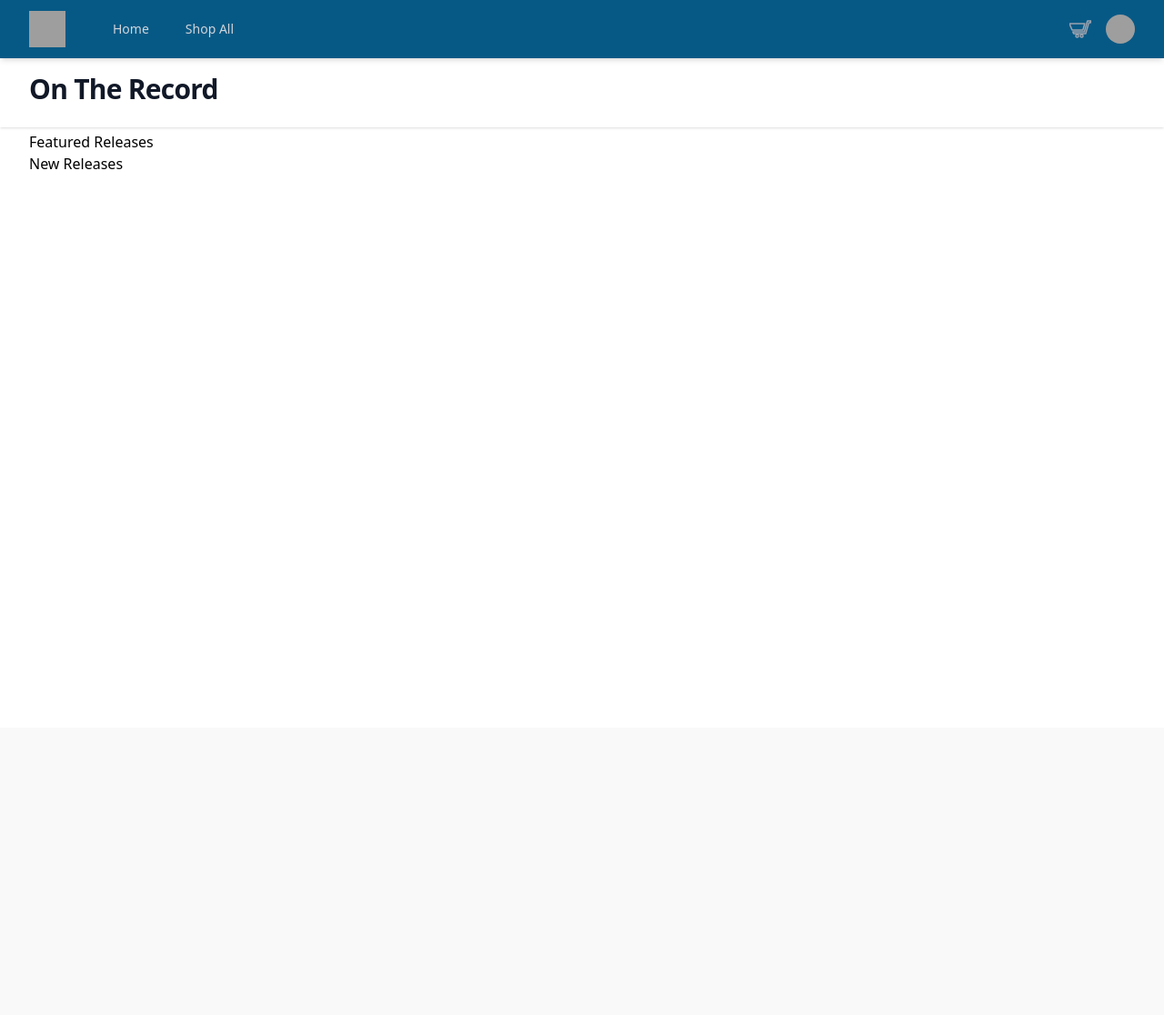
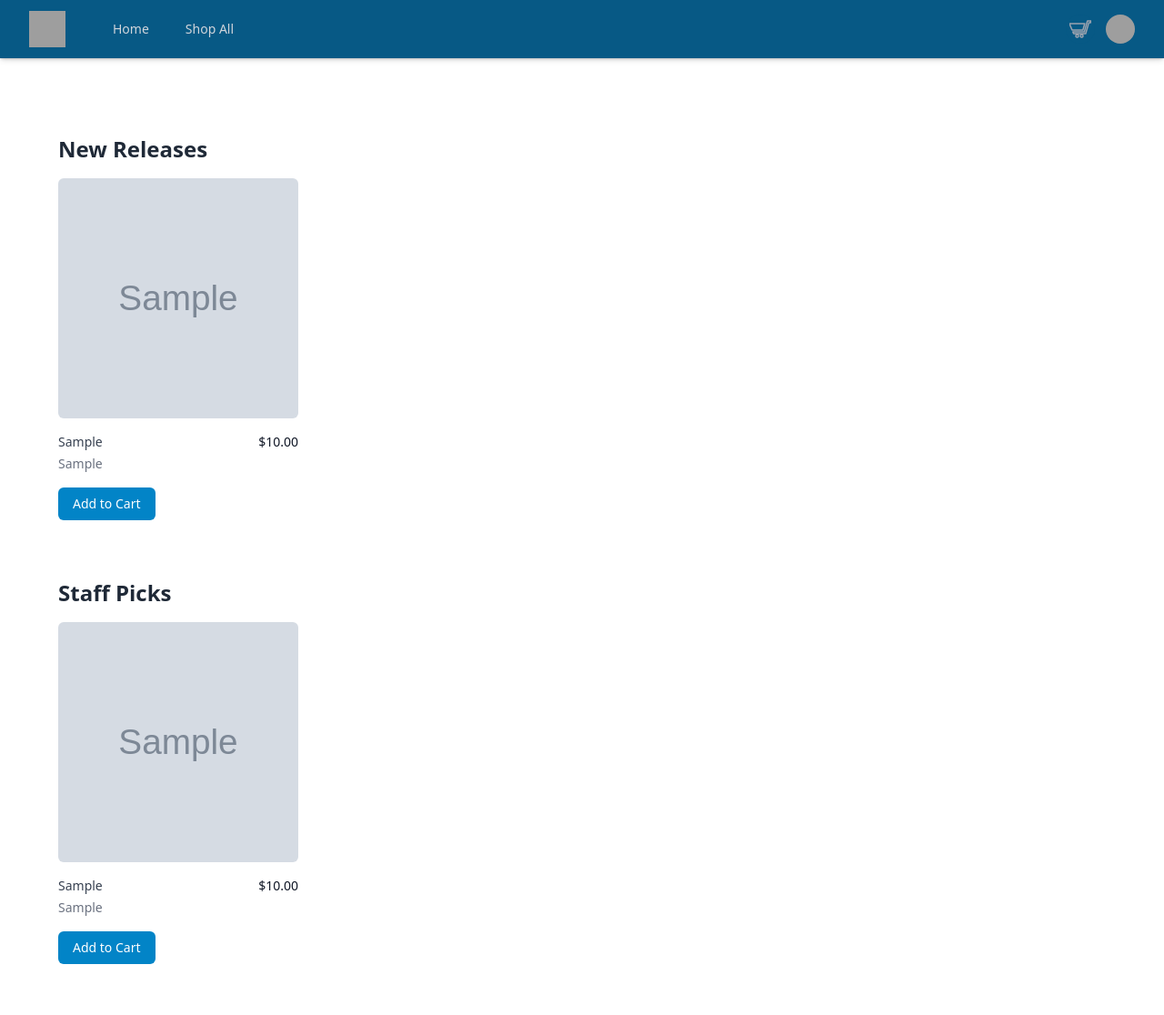
Before and after one commit to mherrera491/on_the_record, a Django app: page / in a window 1280 px wide. Shown: the whole page at 91% size. Before the commit the page ends 186 px from the top, so only its background shows below. Run offline with Django 5.2, Linux system fonts and the light colour scheme; tables that the repository leaves empty hold one stand-in row (values such as "Sample post"); grey boxes marked "Sample" are stand-in pictures; style sheets or scripts are compiled from the project's sources; some libraries are stand-ins or nearby versions; grey boxes are pictures that could not be loaded.

Commit message:
worked on additional styling

```diff
--- a/ontherecordshop/main_app/static/css/main.css
+++ /dev/null
@@ -1,3 +0,0 @@
-body{
-    background-color: blue;
-}
--- a/ontherecordshop/main_app/templates/base.html
+++ b/ontherecordshop/main_app/templates/base.html
@@ -250,14 +250,13 @@
       </nav>
 
       <header class="bg-white shadow mt-14">
-        <div class="mx-auto max-w-7xl px-4 py-6 sm:px-6 lg:px-8">
+        <div class="mx-auto max-w-7xl px-4 pt-2 sm:px-6 lg:px-8">
           <h1 class="text-3xl font-bold tracking-tight text-gray-900">
-            {{ page_name }}
           </h1>
         </div>
       </header>
       <main class="mt-0">
-        <div class="mx-auto mt-0 pt-1 max-w-7xl py-6 sm:px-6 lg:px-8">
+        <div class="mx-auto mt-0 pt-1 max-w-7xl sm:px-6 lg:px-8">
           {% block content %} {% endblock %}
         </div>
       </main>
--- a/ontherecordshop/main_app/templates/home.html
+++ b/ontherecordshop/main_app/templates/home.html
@@ -1,16 +1,93 @@
-{% extends 'base.html' %}
-    {% block content %}
+{% extends 'base.html' %} {% block content %}
 
-    <section>
+<div class="mx-auto max-w-2xl px-4 py-15 sm:px-6 sm:py-10 lg:max-w-7xl lg:px-8 mt-10">
+  <h2 class="text-2xl font-bold text-gray-800 mb-4">New Releases</h2>
+  <div
+    class="flex flex-wrap mt-0 grid grid-cols-1 gap-x-6 gap-y-10 sm:grid-cols-2 md:grid-cols-2 lg:grid-cols-4 xl:gap-x-8"
+  >
+    {% for product in new_releases %}
+    <div class="group relative">
+      <div
+        class="aspect-h-1 aspect-w-1 w-full overflow-hidden rounded-md group-hover:opacity-75 relative"
+      >
+        <a href="{% url 'detail' pk=product.pk %}">
+          <img
+            src="{{ product.album_cover }}"
+            alt="{{ product.album }}"
+            class="h-full w-full object-cover object-center lg:h-full lg:w-full sm:h-48 sm:w-48 md:h-64 md:w-64"
+          />
+        </a>
+      </div>
+      <div class="mt-4 flex justify-between">
+        <div>
+          <h3 class="text-sm text-gray-700">
+            <a href="{% url 'detail' pk=product.pk %}">{{ product.album }}</a>
+          </h3>
+          <p class="mt-1 text-sm text-gray-500">{{ product.artist }}</p>
+        </div>
+        <p class="text-sm font-medium text-gray-900">${{ product.price }}</p>
+      </div>
+      {% if product.stock > 0 %}
+      <form method="post" action="{% url 'add_to_cart' product.id %}">
+        {% csrf_token %}
+        <button
+          type="submit"
+          class="mt-4 px-4 py-2 text-sm font-medium text-white bg-sky-600 hover:bg-sky-700 rounded-md"
+        >
+          Add to Cart
+        </button>
+      </form>
+      {% else %}
+      <p class="mt-4 text-red-500 font-bold">Out of Stock</p>
+      {% endif %}
+    </div>
+    {% endfor %}
+  </div>
+</div>
 
-        <h2>Featured Releases</h2>
+<div class="mx-auto max-w-2xl px-4 py-16 sm:px-6 sm:py-6 lg:max-w-7xl lg:px-8">
+    <h2 class="text-2xl font-bold text-gray-800 mb-4">Staff Picks</h2>
+    <div
+      class="flex flex-wrap mt-0 grid grid-cols-1 gap-x-6 gap-y-10 sm:grid-cols-2 md:grid-cols-2 lg:grid-cols-4 xl:gap-x-8"
+    >
+      {% for product in featured_releases %}
+      <div class="group relative mb-8">
+        <div
+          class="aspect-h-1 aspect-w-1 w-full overflow-hidden rounded-md group-hover:opacity-75 relative"
+        >
+          <a href="{% url 'detail' pk=product.pk %}">
+            <img
+              src="{{ product.album_cover }}"
+              alt="{{ product.album }}"
+              class="h-full w-full object-cover object-center lg:h-full lg:w-full sm:h-48 sm:w-48 md:h-64 md:w-64"
+            />
+          </a>
+        </div>
+        <div class="mt-4 flex justify-between">
+          <div>
+            <h3 class="text-sm text-gray-700">
+              <a href="{% url 'detail' pk=product.pk %}">{{ product.album }}</a>
+            </h3>
+            <p class="mt-1 text-sm text-gray-500">{{ product.artist }}</p>
+          </div>
+          <p class="text-sm font-medium text-gray-900">${{ product.price }}</p>
+        </div>
+        {% if product.stock > 0 %}
+        <form method="post" action="{% url 'add_to_cart' product.id %}">
+          {% csrf_token %}
+          <button
+            type="submit"
+            class="mt-4 px-4 py-2 text-sm font-medium text-white bg-sky-600 hover:bg-sky-700 rounded-md"
+          >
+            Add to Cart
+          </button>
+        </form>
+        {% else %}
+        <p class="mt-4 text-red-500 font-bold">Out of Stock</p>
+        {% endif %}
+      </div>
+      {% endfor %}
+    </div>
+  </div>
 
-    </section>
-
-    <section>
-
-        <h2>New Releases</h2>
-
-    </section>
-
-    {% endblock %}
+{% endblock %}
--- a/ontherecordshop/main_app/templates/products/index.html
+++ b/ontherecordshop/main_app/templates/products/index.html
@@ -1,7 +1,7 @@
 {% extends 'base.html' %} {% block content %}
 
-<div class="bg-opacity-100">
-  <div class="mx-auto max-w-2xl px-4 py-16 sm:px-6 sm:py-24 lg:max-w-7xl lg:px-8">
+  <div class="mx-auto max-w-2xl px-4 py-16 sm:px-6 sm:py-10 lg:max-w-7xl lg:px-8">
+    <h2 class="text-2xl font-bold text-gray-800 mb-4">Shop All</h2>
     <div class="flex flex-wrap mt-0 grid grid-cols-1 gap-x-6 gap-y-10 sm:grid-cols-2 md:grid-cols-2 lg:grid-cols-4 xl:gap-x-8">
       {% for product in products %}
       <div class="group relative">
@@ -33,6 +33,5 @@
       {% endfor %}
     </div>
   </div>
-</div>
 
 {% endblock %}
--- a/ontherecordshop/main_app/views.py
+++ b/ontherecordshop/main_app/views.py
@@ -13,8 +13,8 @@ load_dotenv()
 
 def home(request):
     page_name = "On The Record"
-    featured_releases = Product.objects.filter(is_featured=True)
-    new_releases = Product.objects.order_by('-release_date')[:5]
+    featured_releases = Product.objects.filter(is_featured=True)[:4]
+    new_releases = Product.objects.order_by('-release_date')[:4]
     return render(request, 'home.html', {'page_name': page_name, 'featured_releases': featured_releases, 'new_releases': new_releases})
 
 def products_index(request):
@@ -104,6 +104,7 @@ def checkout(request):
     subtotal = sum(item.product.price * item.quantity for item in cart_items)
     stripe.api_key = settings.STRIPE_SECRET_KEY
     if request.method == 'POST':
+        products_to_update = []
         checkout_session = stripe.checkout.Session.create(
             line_items=[{
                 'price_data': {
@@ -119,6 +120,13 @@ def checkout(request):
             success_url=request.build_absolute_uri(reverse("success")),
             cancel_url=request.build_absolute_uri(reverse("cancel")),
         )
+
+        for item in cart_items:
+            product = item.product
+            product.stock -= item.quantity
+            products_to_update.append(product)
+
+        Product.objects.bulk_update(products_to_update, ['stock'])
 
         return redirect(checkout_session.url, code=303)
 
```
Also changed, not shown: ontherecordshop/main_app/templates/cart/cancel.html (+9 -5 lines), ontherecordshop/main_app/templates/cart/success.html (+8 -7 lines), ontherecordshop/main_app/templates/cart/view_cart.html (+12 -8 lines).
